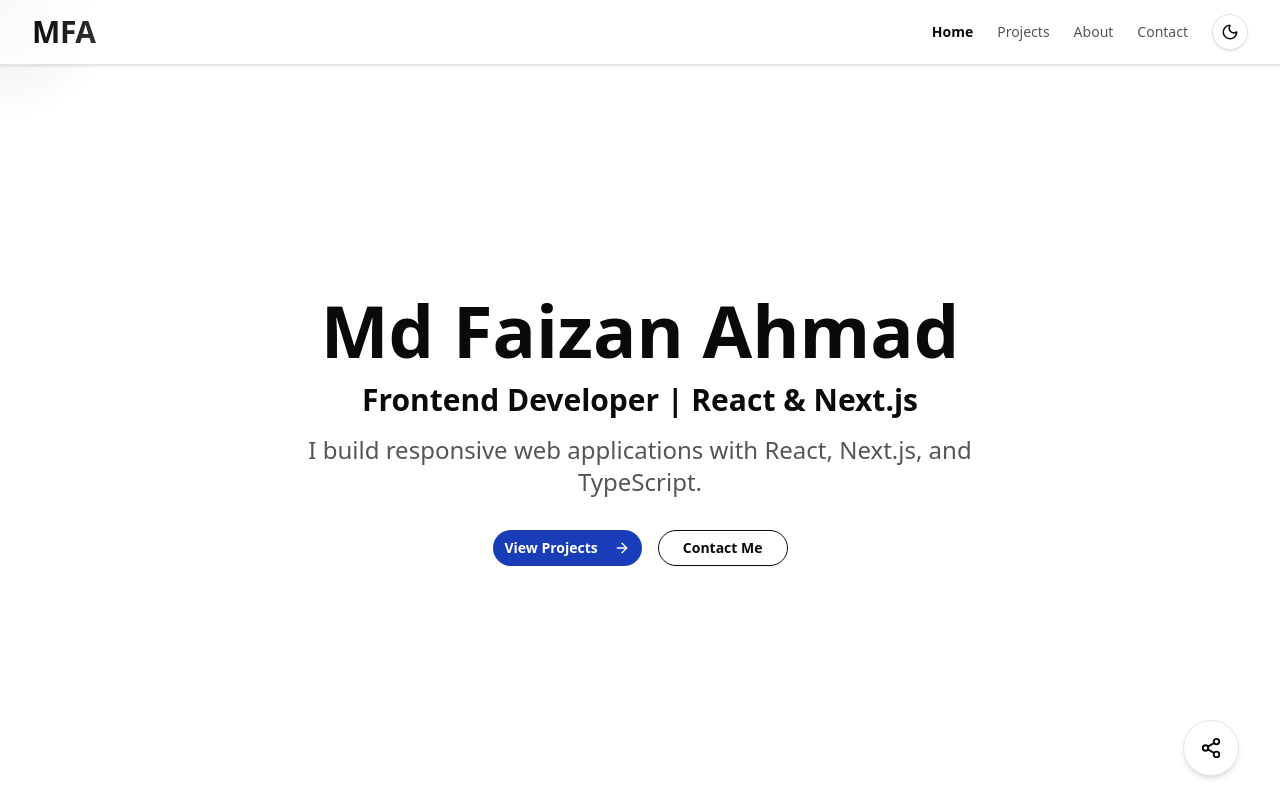
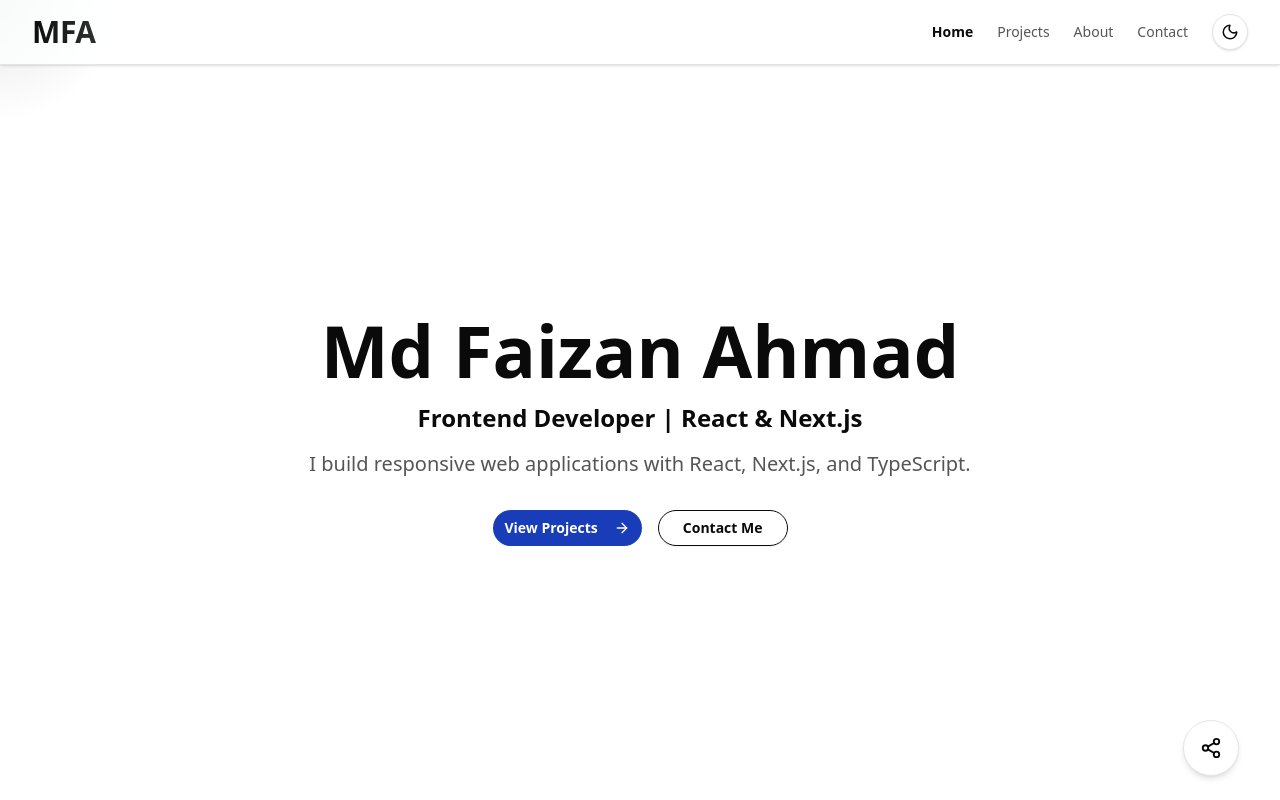
Before and after one commit to md-faizanahmad/Md_Faizan_Ahmad_Portfolio, a Next.js app: page / in a window 1280 px wide. Shown: the top 800 px of the page. Built offline with nearby package versions, Linux system fonts and the light colour scheme.

Commit message:
refactor: improve hero typography hierarchy and spacing

```diff
--- a/src/components/hero/HeroServer.tsx
+++ b/src/components/hero/HeroServer.tsx
@@ -10,11 +10,11 @@ const HeroSectionServer = () => {
         {heroConfig.name}
       </h1>
 
-      <h2 className="mb-4 text-2xl font-bold sm:text-2xl md:text-3xl">
+      <h2 className="mb-4 text-2xl font-bold sm:text-2xl md:text-2xl">
         {heroConfig.title}
       </h2>
 
-      <p className="mb-8 text-lg sm:text-xl md:text-2xl text-[color:var(--muted-foreground)] max-w-3xl mx-auto">
+      <p className="mb-8 text-lg sm:text-xl md:text-1xl text-[color:var(--muted-foreground)] max-w-3xl mx-auto">
         {heroConfig.description}
       </p>
 
```
